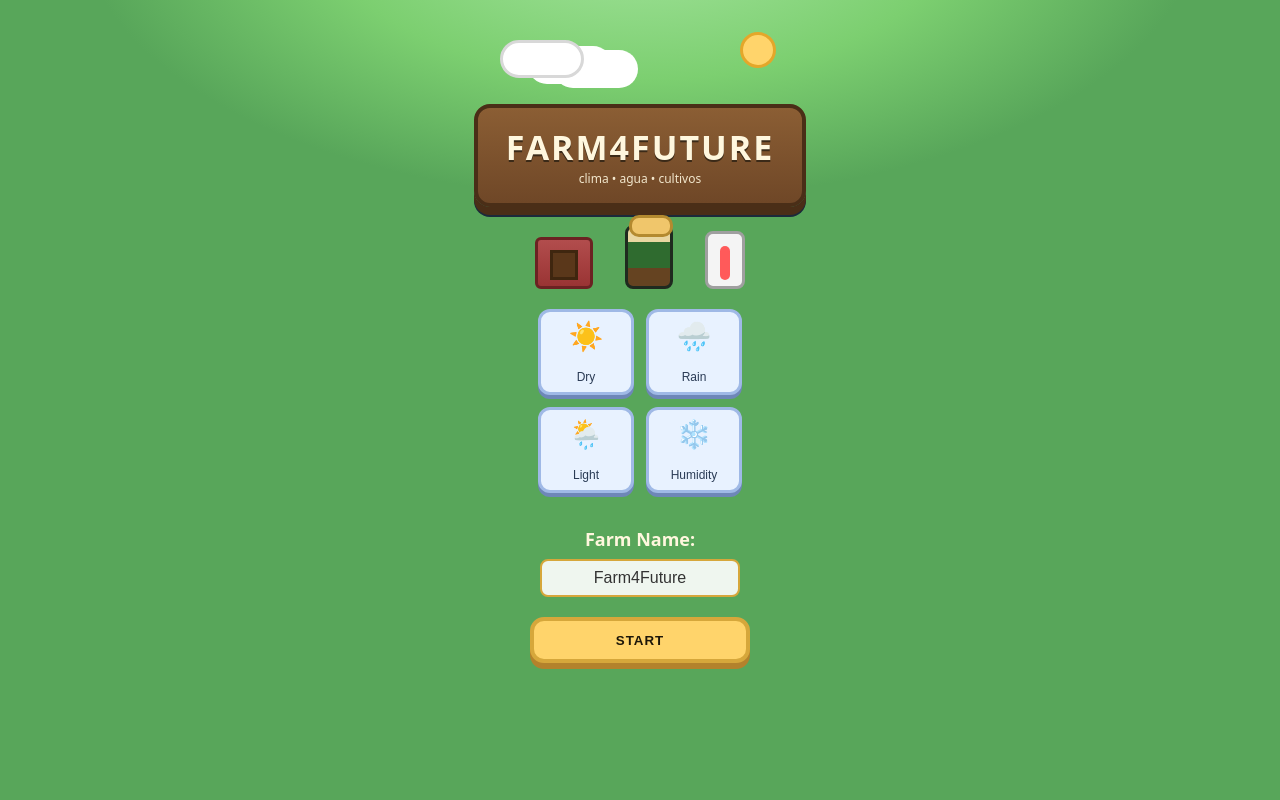
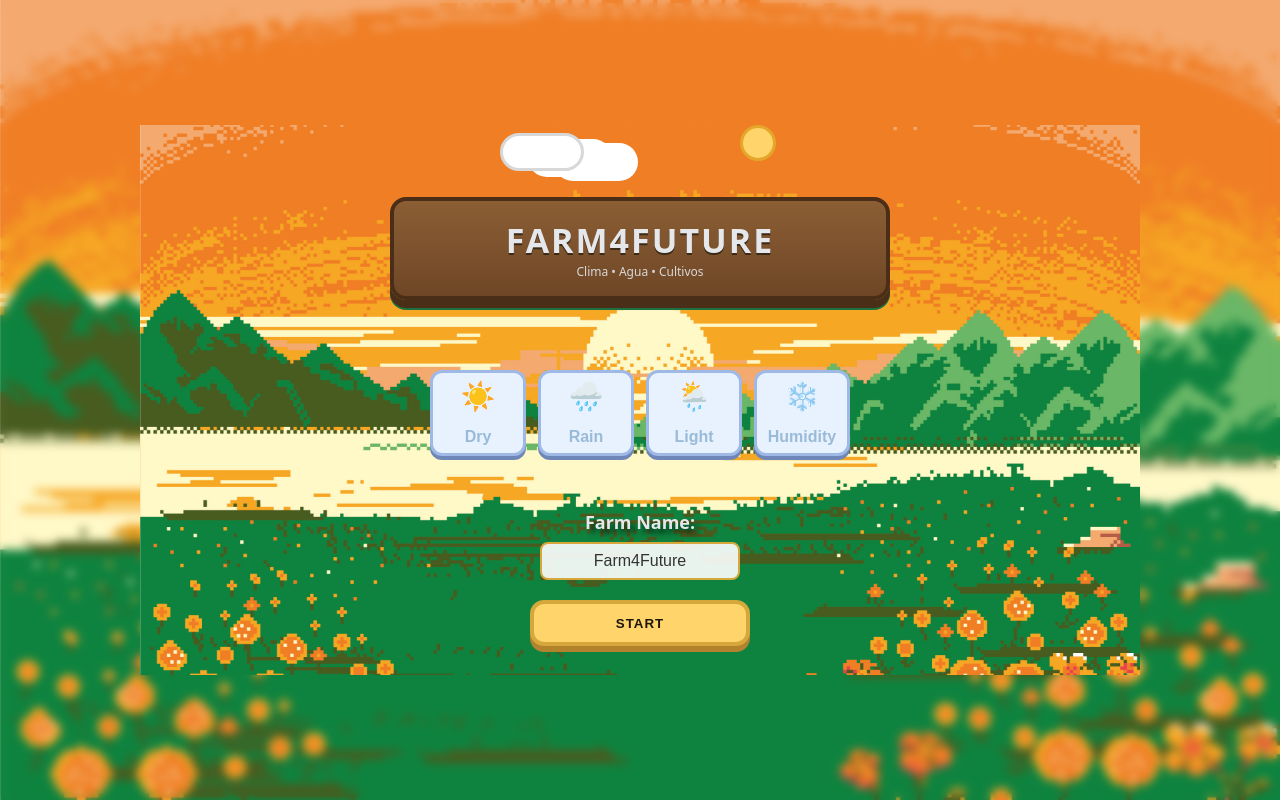
Before and after one commit to VargasJavier/game-nasa-hackaton, a React (Vite) app: page / in a window 1280 px wide. Built offline with nearby package versions, Linux system fonts and the light colour scheme.

Commit message:
Add home page

```diff
--- a/src/App.tsx
+++ b/src/App.tsx
@@ -40,16 +40,16 @@ const Home = () => {
 
       <div className="title-board">
         <h1>FARM4FUTURE</h1>
-        <span className="subtitle">clima • agua • cultivos</span>
+        <span className="subtitle">Clima • Agua • Cultivos</span>
       </div>
 
-      <div className="hero">
+      {/* <div className="hero">
         <div className="barn" />
         <div className="farmer" />
         <div className="thermo">
           <div className="thermo-mercury" />
         </div>
-      </div>
+      </div> */}
 
       <div className="weather-grid">
         <button className="wx-btn"><span>☀️</span><small>Dry</small></button>
--- a/src/index.css
+++ b/src/index.css
@@ -11,9 +11,14 @@
 
 * { box-sizing: border-box; }
 html, body, #root { height: 100%; }
-body { margin: 0; font-family: ui-sans-serif, system-ui, -apple-system, Segoe UI, Roboto, "Helvetica Neue", Arial; background: radial-gradient(1000px 600px at 100% 0, #0b1223 0%, var(--bg) 45%); color: var(--text); }
+body { margin: 0; font-family: ui-sans-serif, system-ui, -apple-system, Segoe UI, Roboto, "Helvetica Neue", Arial; background: radial-gradient(1000px 600px at 100% 0, #0b1223 0%, var(--bg) 45%); color: var(--text); height: 100dvh; display: grid; place-items: center;
+background-image: url('./assets/icons/background-menu.jpg');
+backdrop-filter: blur(5px);
+  background-position: center center;
+  background-repeat: no-repeat;
+  background-size: cover;}
 
-.app { max-width: 1100px; margin: 24px auto; padding: 16px; }
+.app { max-width: 1100px; margin: 24px auto; padding: 16px; min-width: 800px;}
 .hud { display:flex; gap:12px; align-items:center; flex-wrap: wrap; margin-bottom: 16px; }
 .card { background: var(--panel); border: 1px solid #1f2937; border-radius: 12px; padding: 12px 14px; }
 .kpi { display:flex; gap:10px; align-items:center; }
@@ -41,13 +46,22 @@ body { margin: 0; font-family: ui-sans-serif, system-ui, -apple-system, Segoe UI
 
 /* Pantalla de inicio */
 .start-wrap{
-  --green:#80c56e; --green-dark:#5fa455; --wood:#8b5e34; --wood-dark:#6f4727;
+  /* --green:#80c56e; --green-dark:#5fa455; --wood:#8b5e34; --wood-dark:#6f4727;
   --text:#fff7de; --shadow:#1b2a3a;
   min-height: 100vh; display:flex; flex-direction:column; align-items:center; justify-content:flex-start;
   background:
     radial-gradient(800px 400px at 50% -10%, #a8e6a2 0%, #7ccf70 40%, #58a65a 70%) no-repeat;
   padding: 32px 16px;
-  image-rendering: pixelated;
+  image-rendering: pixelated; */
+  background-image: url('./assets/icons/background-menu.jpg');
+  background-position: center center;
+  background-repeat: no-repeat;
+  background-size: cover;
+  min-width: 1000px;
+  min-height: 550px;
+  display: flex;
+  flex-direction: column;
+  align-items: center;
 }
 
 /* cielo decorativo */
@@ -69,6 +83,7 @@ body { margin: 0; font-family: ui-sans-serif, system-ui, -apple-system, Segoe UI
   border:4px solid #4a2e17; border-radius:16px;
   padding: 16px 28px; text-align:center; color: var(--text);
   box-shadow: 0 8px 0 #4a2e17, 0 10px 0 var(--shadow);
+  width: 500px;
 }
 .title-board h1{
   margin:0; letter-spacing:2px; font-size:34px; text-shadow:0 2px 0 #3b2a18;
@@ -103,23 +118,28 @@ body { margin: 0; font-family: ui-sans-serif, system-ui, -apple-system, Segoe UI
 }
 
 /* botones de clima */
-.weather-grid{ display:grid; grid-template-columns:repeat(2, 96px); gap:12px; margin: 10px 0 14px; }
+.weather-grid{ display:grid; grid-template-columns:repeat(4, 96px); gap:12px; margin: 70px 0 14px; }
 .wx-btn{
   height:86px; background:#e8f2ff; border:3px solid #9fb9e6; border-radius:12px;
-  display:grid; place-items:center; gap:2px; cursor:pointer; box-shadow:0 4px 0 #6e87b8;
+  display:grid; place-items:center; gap:2px; cursor: auto; box-shadow:0 4px 0 #6e87b8;
 }
 .wx-btn span{ font-size:28px; }
-.wx-btn small{ font-size:12px; color:#2a3b55 }
+/* .wx-btn small{ font-size:12px; color:#2a3b55 } */
+.wx-btn small{ font-size:16px; color:#99bbd8; font-weight: bold; }
 
 .start-btn{
   width: 220px; height: 46px; background:#ffd46b; color:#1c1608; font-weight:800;
   border:4px solid #d6a73b; border-radius:14px; cursor:pointer; letter-spacing:1px;
   box-shadow:0 6px 0 #b3822c;
+  transition: all .3s ease;
 }
 .start-btn:active{ transform: translateY(2px); box-shadow:0 4px 0 #b3822c; }
 
+.start-btn:hover{
+  transform: scale(0.9);
+}
 .name-input {
-  margin: 20px 0;
+  margin: 40px 0 20px 0;
   display: flex;
   flex-direction: column;
   align-items: center;
@@ -130,6 +150,7 @@ body { margin: 0; font-family: ui-sans-serif, system-ui, -apple-system, Segoe UI
   font-size: 18px;
   font-weight: bold;
   color: var(--text);
+  text-shadow: 5px 5px 5px rgba(0, 0, 0, .6);
 }
 
 .name-input input {
```
Also changed, not shown: src/assets/icons/background-menu.jpg (added), 1 other file (tests, documents, lock files or other folders).
